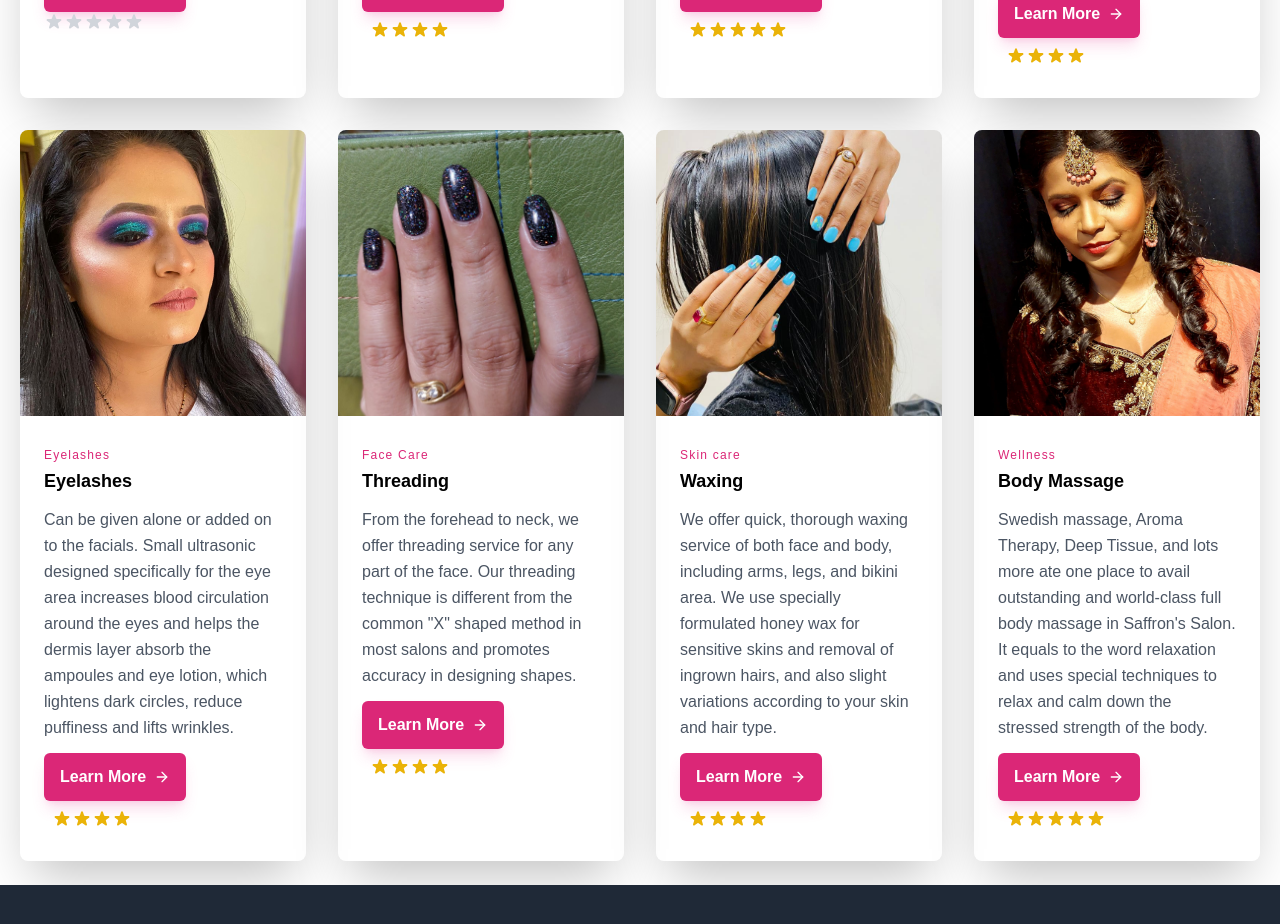
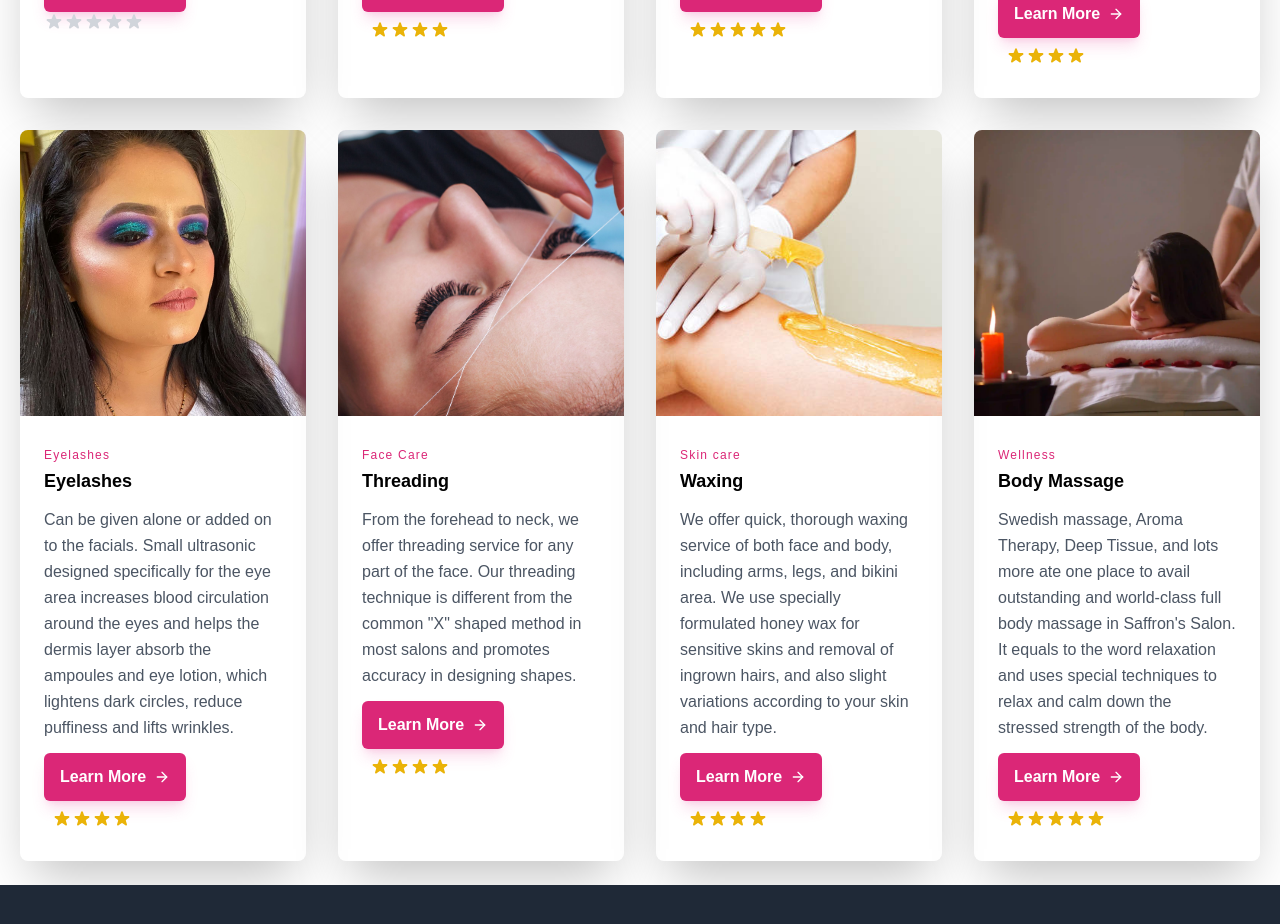
Before and after one commit to louisfbarry/saffron-salon, a Next.js app: page / in a window 1280 px wide. Shown: the part 1900-2824 px from the top of the page. Built offline with nearby package versions, Linux system fonts and the light colour scheme.

Commit message:
some minor changes

```diff
--- a/components/Services.js
+++ b/components/Services.js
@@ -165,7 +165,7 @@ function Services() {
 
                         <div className="p-4 lg:w-1/4 md:w-1/2">
                             <div className="h-full rounded-lg overflow-hidden shadow-2xl ">
-                                <Image width={500} height={500} className="lg:h-48 md:h-36 w-full object-cover object-center transition-transform duration-300 hover:rotate-3 hover:scale-110" src="/images/3.jpeg" alt="blog" />
+                                <Image width={500} height={500} className="lg:h-48 md:h-36 w-full object-cover object-center transition-transform duration-300 hover:rotate-3 hover:scale-110" src="/images/threading.jpg" alt="blog" />
                                 <div className="p-6">
                                     <h4 className="tracking-widest text-xs title-font font-medium text-pink-600 mb-1">Face Care</h4>
                                     <h3 className="title-font text-lg font-bold text-black hover:text-pink-600 mb-3">Threading</h3>
@@ -189,7 +189,7 @@ function Services() {
 
                         <div className="p-4 lg:w-1/4 md:w-1/2">
                             <div className="h-full rounded-lg overflow-hidden shadow-2xl ">
-                                <Image width={500} height={500} className="lg:h-48 md:h-36 w-full object-cover object-center transition-transform duration-300 hover:rotate-3 hover:scale-110" src="/images/2.jpeg" alt="blog" />
+                                <Image width={500} height={500} className="lg:h-48 md:h-36 w-full object-cover object-center transition-transform duration-300 hover:rotate-3 hover:scale-110" src="/images/leg-wax.jpg" alt="blog" />
                                 <div className="p-6">
                                     <h4 className="tracking-widest text-xs title-font font-medium text-pink-600 mb-1">Skin care</h4>
                                     <h3 className="title-font text-lg font-bold text-black hover:text-pink-600 mb-3">Waxing</h3>
@@ -213,7 +213,7 @@ function Services() {
 
                         <div className="p-4 lg:w-1/4 md:w-1/2">
                             <div className="h-full rounded-lg overflow-hidden shadow-2xl ">
-                                <Image width={500} height={500} className="lg:h-48 md:h-36 w-full object-cover object-center transition-transform duration-300 hover:rotate-3 hover:scale-110" src="/images/9.jpeg" alt="blog" />
+                                <Image width={500} height={500} className="lg:h-48 md:h-36 w-full object-cover object-center transition-transform duration-300 hover:rotate-3 hover:scale-110" src="/images/bodymassage.webp" alt="blog" />
                                 <div className="p-6">
                                     <h4 className="tracking-widest text-xs title-font font-medium text-pink-600 mb-1">Wellness</h4>
                                     <h3 className="title-font text-lg font-bold text-black hover:text-pink-600 mb-3">Body Massage</h3>
```
Also changed, not shown: .eslintrc.json, public/images/bodymassage.webp (added), public/images/threading.jpg (added).
